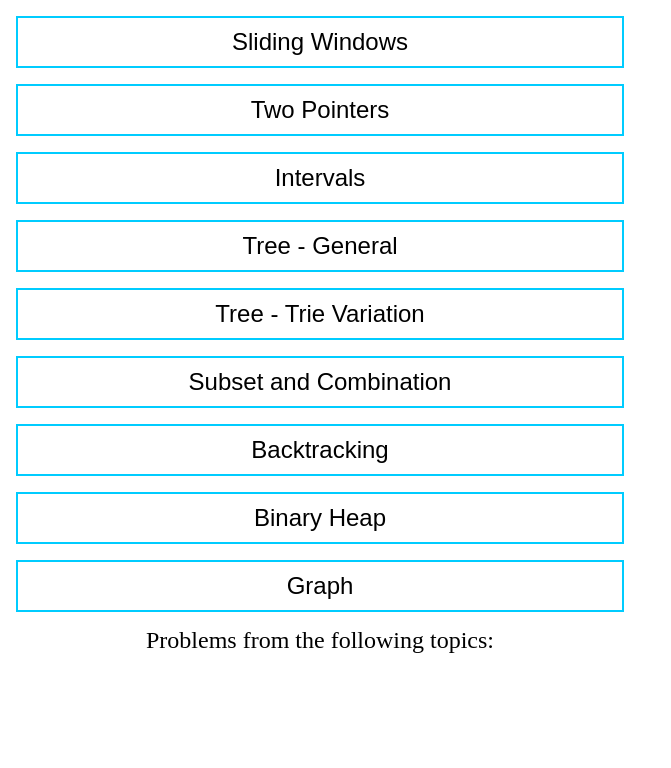
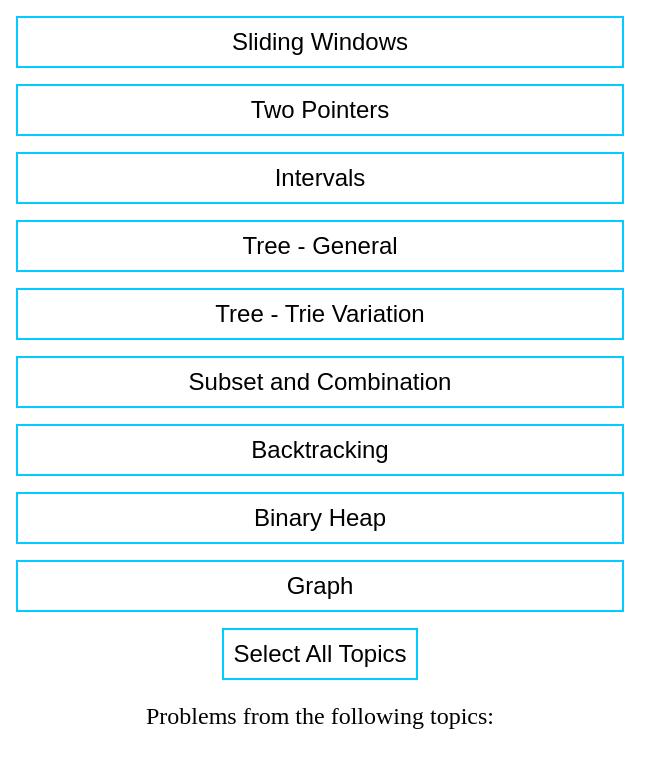
Before and after one commit to Phongtlam/algorithm-app, a React (Create React App) app: page / in a window 1280 px wide. Shown: the top 768 px of the page, without its empty margins (0-671 px from the left). Built offline with nearby package versions, Linux system fonts and the light colour scheme.

Commit message:
update with select all btn

```diff
--- a/src/App.css
+++ b/src/App.css
@@ -71,6 +71,10 @@ ul {
   list-style-type: none;
 }
 
+.button-link {
+  text-decoration: none;
+}
+
 .disabled-link {
   pointer-events: none;
 }
--- a/src/components/Button.js
+++ b/src/components/Button.js
@@ -1,7 +1,8 @@
 import classnames from "classnames";
+import { Link } from "react-router-dom";
 
-const Button = ({ children, onClick, className, type, size }) => {
-  return (
+const Button = ({ children, onClick, className, type, size, href }) => {
+  const ChildButton = () => (
     <button
       onClick={onClick}
       className={classnames(
@@ -16,6 +17,16 @@ const Button = ({ children, onClick, className, type, size }) => {
       {children}
     </button>
   );
+
+  if (type === "link") {
+    return (
+      <Link className="button-link" to={href}>
+        <ChildButton />
+      </Link>
+    );
+  }
+
+  return <ChildButton />;
 };
 
 export default Button;
--- a/src/components/Topics.js
+++ b/src/components/Topics.js
@@ -16,6 +16,14 @@ const topics = [
   topicConstants.binaryHeap,
   topicConstants.graph,
 ];
+
+const SelectRemoveAllButton = ({ isRemove }) => {
+  return (
+    <Button type="link" href={isRemove ? "/" : `/topics/${topics.join("+")}`}>
+      {isRemove ? "Remove All Topics" : "Select All Topics"}
+    </Button>
+  );
+};
 
 const Topics = () => {
   const history = useHistory();
@@ -56,7 +64,13 @@ const Topics = () => {
             </Button>
           </li>
         ))}
+        <li>
+          <SelectRemoveAllButton
+            isRemove={currentTopicsSet.size === topics.length}
+          />
+        </li>
       </ul>
+      <br />
       <div>
         <header>Problems from the following topics:</header>
         <br />
```
